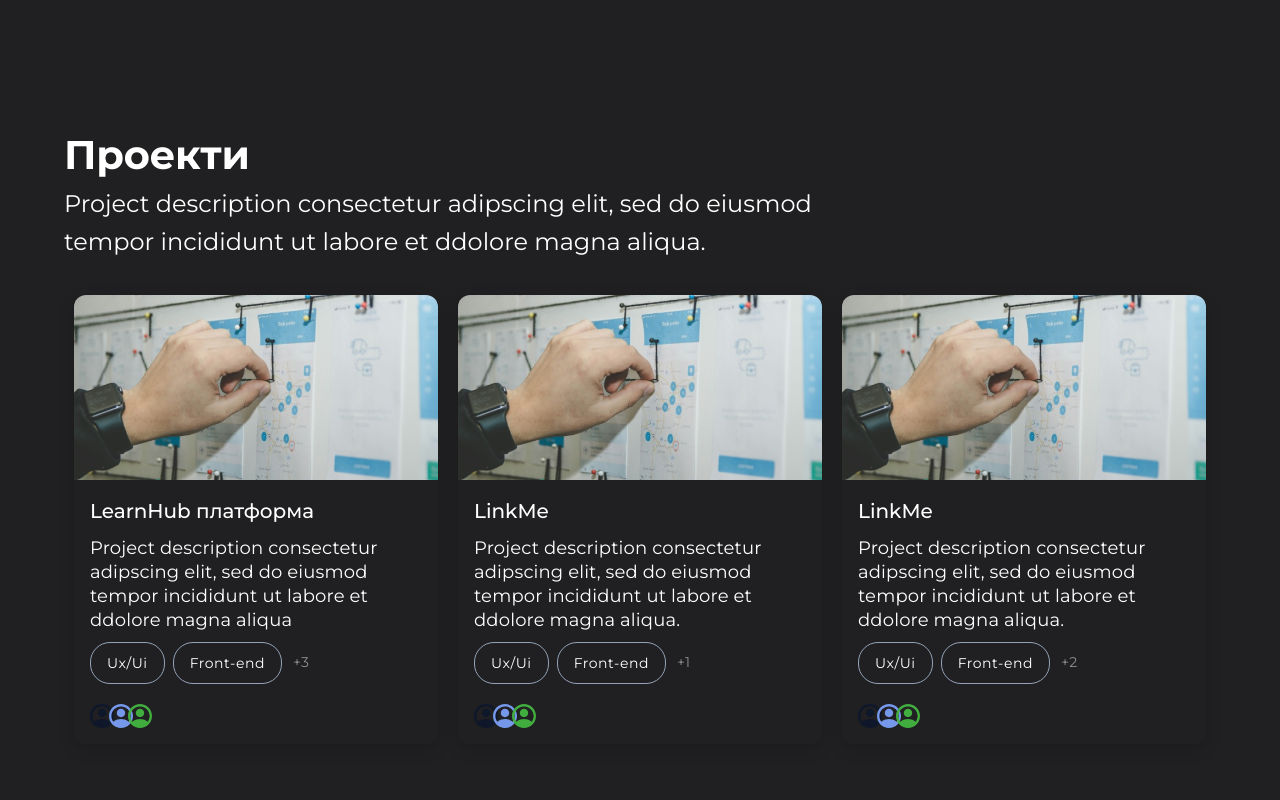
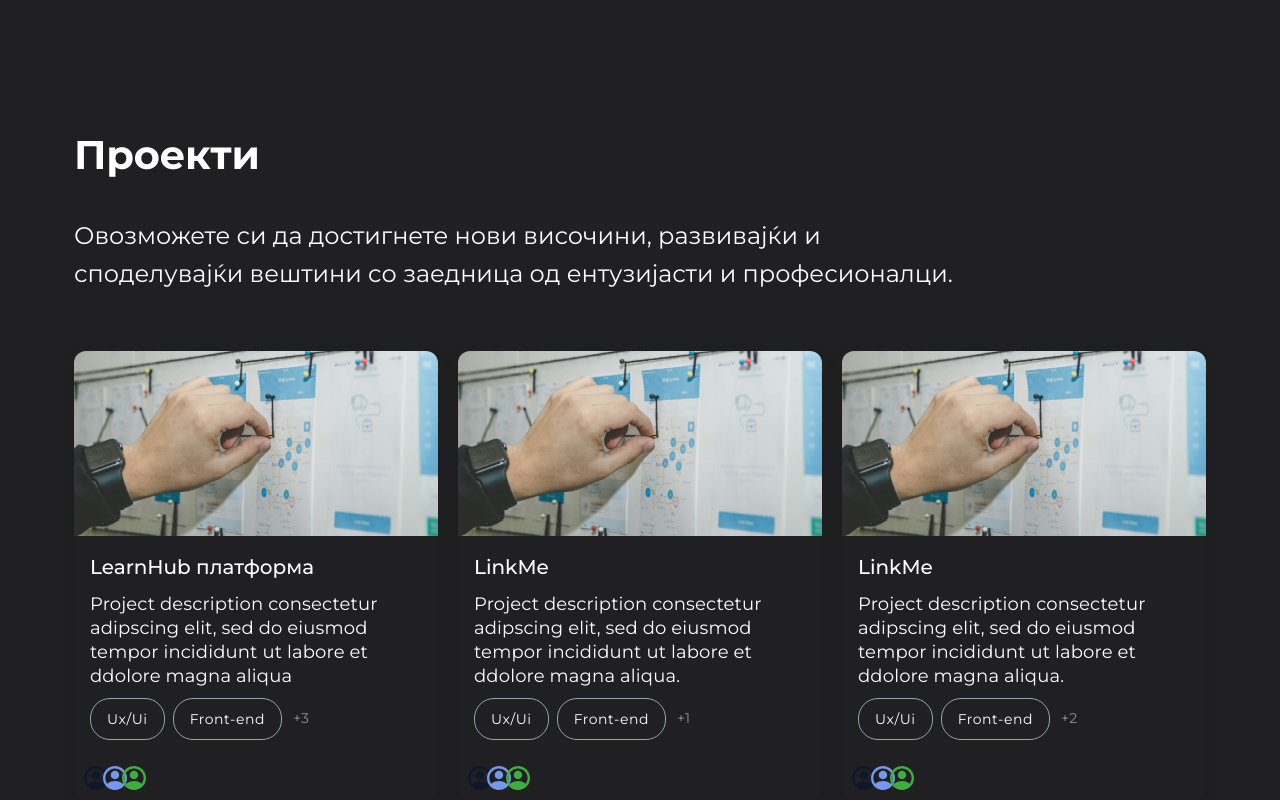
Before and after one commit to learnhubmk/app, a Next.js app: page / in a window 1280 px wide. Shown: the part 1720-2520 px from the top of the page. Built offline with nearby package versions, Linux system fonts and the light colour scheme.

Commit message:
updated carousel and small font changes

```diff
--- a/components/module-components/ProjectsSection/projectsSection.module.scss
+++ b/components/module-components/ProjectsSection/projectsSection.module.scss
@@ -38,15 +38,24 @@
 }
 
 .projectText {
-  width: 48.75rem;
-  height: 10rem;
-  gap: 1.5rem;
+  width: 100%;
+  margin-bottom: 3rem;
+  padding-left: 10px;
+
+  @include u.breakpoint-down(small) {
+    margin-bottom: 2rem;
+  }
 }
 
 .projectTitle {
   font-weight: 700;
   font-size: 2.5rem;
   line-height: 3.75rem;
+  margin-bottom: 2rem;
+
+  @include u.breakpoint-down(small) {
+    font-size: 1.5rem;
+  }
 }
 
 .darkProjectTitle {
@@ -58,10 +67,18 @@
 }
 
 .projectDesc {
-  gap: 0.75rem;
   font-weight: 400;
   font-size: 1.5rem;
   line-height: 2.375rem;
+  width: 60%;
+  @include u.breakpoint-down(large) {
+    width: 80%;
+  }
+  @include u.breakpoint-down(medium) {
+    width: 90%;
+    font-size: 1rem;
+    line-height: 1.5rem;
+  }
 }
 
 .darkProjectDesc {
--- a/components/module-components/ProjectsSection/projectsSection.tsx
+++ b/components/module-components/ProjectsSection/projectsSection.tsx
@@ -36,8 +36,8 @@ const ProjectsSection = ({ cards }: Props) => {
           <p
             className={`${style.projectDesc} ${lightTheme ? style.darkProjectDesc : style.lightProjectDesc}`}
           >
-            Project description consectetur adipscing elit, sed do eiusmod tempor incididunt ut
-            labore et ddolore magna aliqua.
+            Овозможете си да достигнете нови височини, развивајќи и споделувајќи вештини cо заедница
+            од ентузијасти и професионалци.
           </p>
         </div>
 
--- a/components/reusable-components/ProjectCard/ProjectCard.module.scss
+++ b/components/reusable-components/ProjectCard/ProjectCard.module.scss
@@ -2,7 +2,7 @@
 
 .projectCard {
   width: 33.333%;
-  height: 100%;
+  height: auto;
   padding: 10px;
 
   @include u.breakpoint-down(medium) {
@@ -10,16 +10,17 @@
   }
   @include u.breakpoint-down(small) {
     flex: 0 0 auto;
-    min-width: 362px;
-    margin: 10px;
-    padding: 10px;
-    height: auto;
+    min-width: 300px;
   }
 }
 
 .cardInner {
   box-shadow: 0px 5px 16px 0px #00000026;
   border-radius: 12px;
+  height: 100%;
+  display: flex;
+  flex-direction: column;
+  justify-content: space-between;
 }
 
 .cardContent {
@@ -100,6 +101,9 @@
   line-height: 24px;
   letter-spacing: 0.15px;
   margin-bottom: 10px;
+  @include u.breakpoint-down(small) {
+    font-size: 16px;
+  }
 }
 
 .cardTags {
@@ -125,5 +129,5 @@
 .cardParticipants {
   display: flex;
   justify-content: space-between;
-  margin-top: 20px;
+  padding: 10px;
 }
--- a/components/reusable-components/ProjectCard/ProjectCard.tsx
+++ b/components/reusable-components/ProjectCard/ProjectCard.tsx
@@ -20,6 +20,7 @@ const ProjectCard = ({ id, imageUrl, title, description, department }: ProjectCa
       key={id}
     >
       <div className={style.cardInner}>
+        <div>
           <div className={style.imageWrapper}>
             <Image
               src={imageUrl}
@@ -53,7 +54,8 @@ const ProjectCard = ({ id, imageUrl, title, description, department }: ProjectCa
                 <div className={style.cardTagHidden}>+{department.length - 2}</div>
               )}
             </div>
-
+          </div>
+        </div>
         <div className={style.cardParticipants}>
           <svg
             width="62"
@@ -82,8 +84,6 @@ const ProjectCard = ({ id, imageUrl, title, description, department }: ProjectCa
             />
           </svg>
         </div>
-          <div />
-        </div>
       </div>
     </div>
   );
```
Lines whose indentation alone changed are shown as unchanged.
